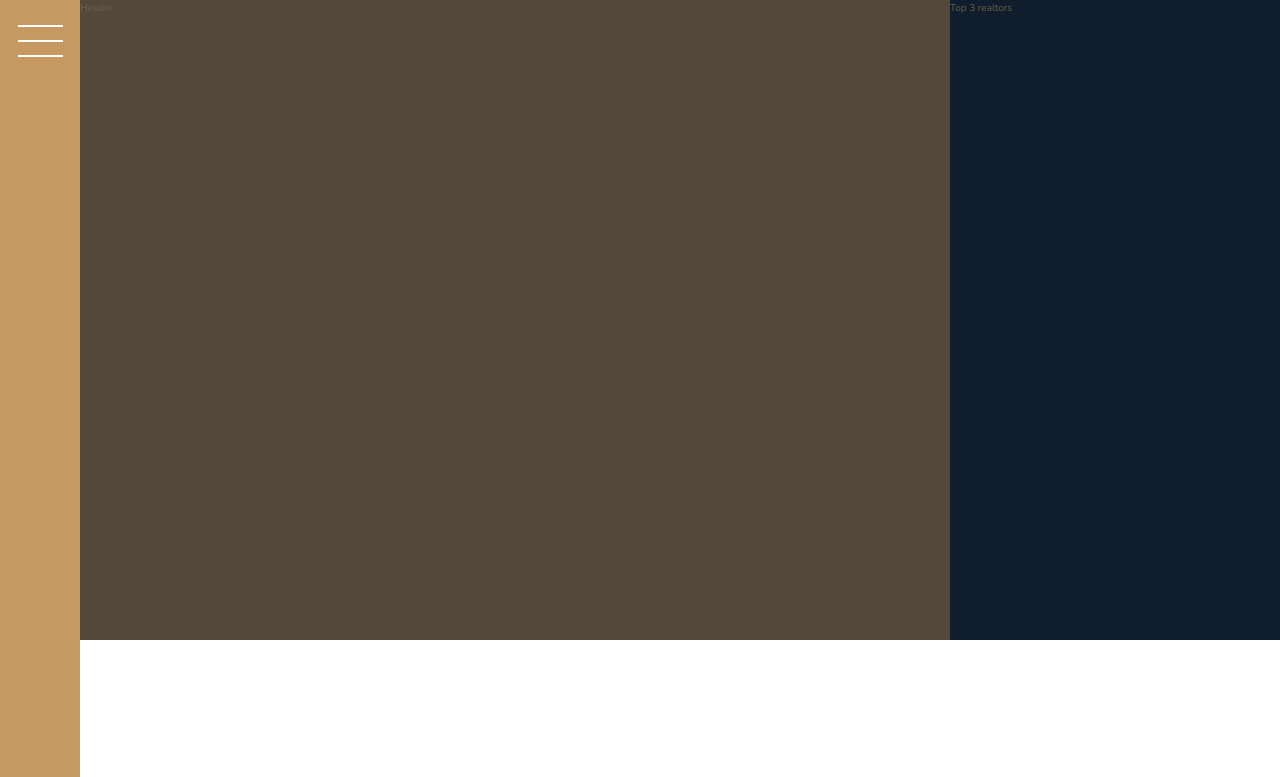
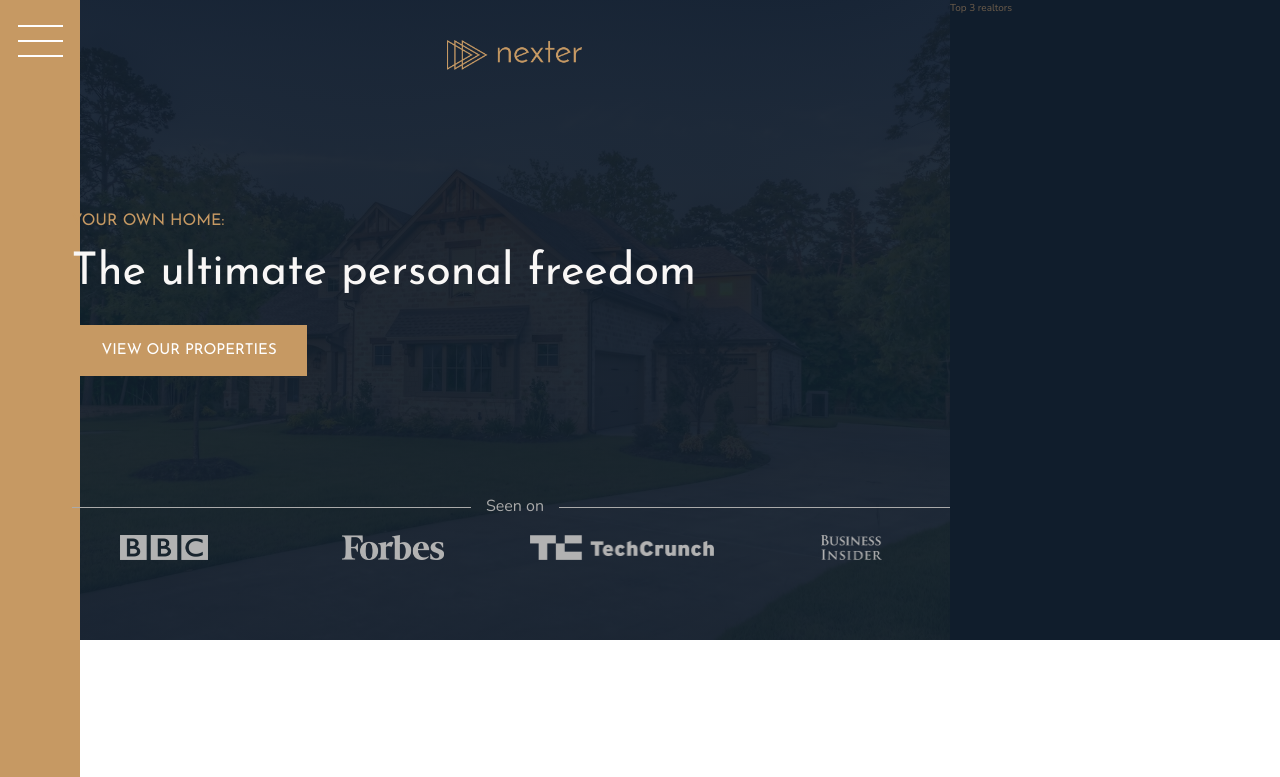
Before and after one commit to tayfurerkenci/nexter-scss-grid, a website: page index.html in a window 1280 px wide. Shown: the top 777 px of the page. Drawn offline with nearby package versions, Linux system fonts and the light colour scheme.

Commit message:
feat: implemented header section

```diff
--- a/index.html
+++ b/index.html
@@ -19,7 +19,19 @@
       <button class="nav-btn"></button>
     </div>
 
-    <header class="header">Header</header>
+    <header class="header">
+      <img src="img/logo.png" alt="Nexter logo" class="header__logo" />
+      <h3 class="heading-3">Your own home:</h3>
+      <h1 class="heading-1">The ultimate personal freedom</h1>
+      <button class="btn header__btn">View our properties</button>
+      <div class="header__seenon-text">Seen on</div>
+      <div class="header__seenon-logos">
+        <img src="img/logo-bbc.png" alt="Seen on logo 1" />
+        <img src="img/logo-forbes.png" alt="Seen on logo 2" />
+        <img src="img/logo-techcrunch.png" alt="Seen on logo 3" />
+        <img src="img/logo-bi.png" alt="Seen on logo 4" />
+      </div>
+    </header>
 
     <div class="realtors">Top 3 realtors</div>
 
--- a/sass/_header.scss
+++ b/sass/_header.scss
@@ -1,4 +1,61 @@
 .header {
   background-color: $color-grey-dark-1;
   grid-column: full-start / col-end 6;
+  background-image: linear-gradient(
+      rgba($color-secondary, 0.93),
+      rgba($color-secondary, 0.93)
+    ),
+    url('../img/hero.jpeg');
+  background-size: cover;
+  background-position: center;
+  padding: 8rem;
+  padding-top: 4rem;
+
+  display: grid;
+  grid-template-rows: 1fr min-content 6rem 1fr;
+  grid-template-columns: max-content;
+  grid-row-gap: 1.5rem;
+  justify-content: center;
+
+  &__logo {
+    height: 3rem;
+    justify-self: center;
+  }
+
+  &__btn {
+    align-self: start;
+    justify-self: start;
+  }
+
+  &__seenon-text {
+    display: grid;
+    grid-template-columns: 1fr max-content 1fr;
+    grid-column-gap: 1.5rem;
+    align-items: center;
+
+    font-size: 1.6rem;
+    color: $color-grey-light-2;
+
+    &::before,
+    &::after {
+      content: '';
+      height: 1px;
+      display: block;
+      background-color: currentColor;
+      align-self: center;
+    }
+  }
+
+  &__seenon-logos {
+    display: grid;
+    grid-template-columns: repeat(4, 1fr);
+    grid-column-gap: 3rem;
+    justify-items: center;
+
+    img {
+      height: 2.5rem;
+      margin-right: 1.5rem;
+      filter: brightness(70%);
+    }
+  }
 }
--- a/sass/_typography.scss
+++ b/sass/_typography.scss
@@ -5,6 +5,9 @@
 
 .heading-1 {
   @extend %heading;
+  font-size: 4.5rem;
+  color: $color-grey-light-1;
+  line-height: 1; // in case of multiple lines, they won't be spaced out
 }
 
 .heading-2 {
```
Also changed, not shown: css/style.css.
